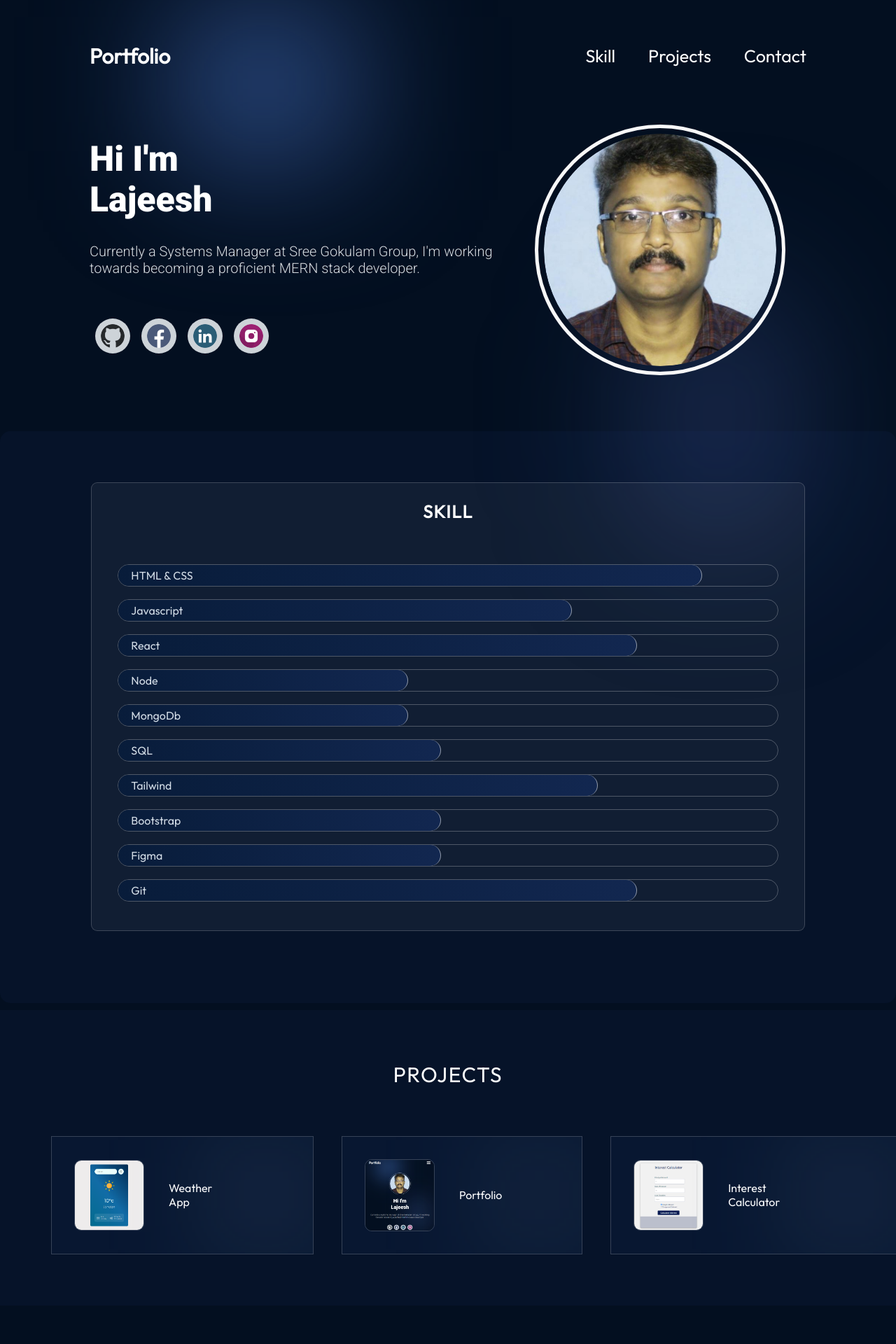
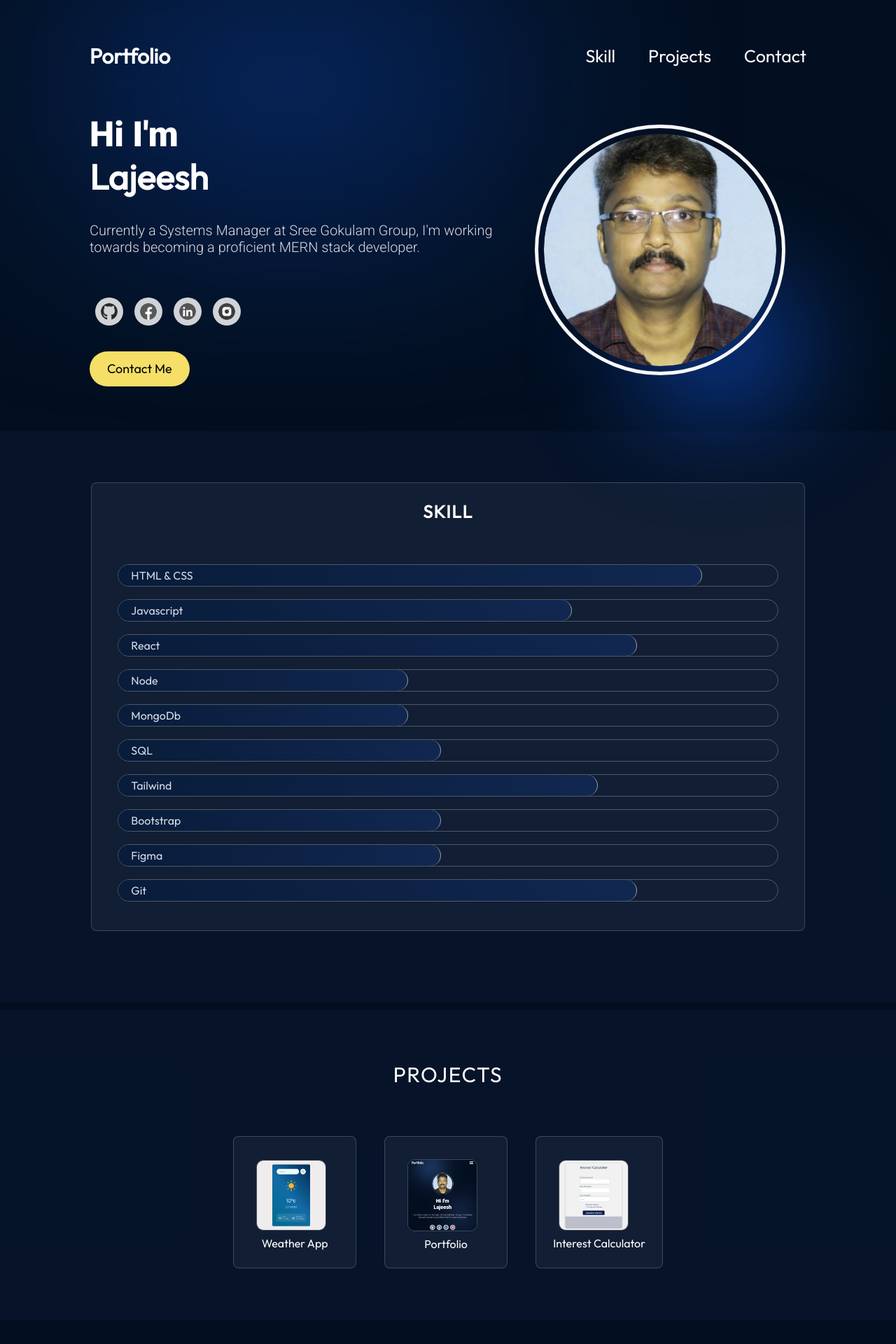
Before and after one commit to lajeesh1/portfolio-Lajeesh, a React (Vite) app: page / in a window 1280 px wide. Shown: the top 1920 px of the page at 70% size. Built offline with nearby package versions, Linux system fonts and the light colour scheme.

Commit message:
project updated-3 191024

```diff
--- a/src/Data/history.json
+++ b/src/Data/history.json
@@ -1,7 +1,7 @@
 [
   {
     "role": "Weather App",
-    "organisation": "",
+    "link": "https://github.com/lajeesh1/weather-app",
     "startDate": "",
     "endDate": "",
     "experiences": [
@@ -10,7 +10,7 @@
   },
   {
     "role": "Portfolio",
-    "organisation": "",
+    "link": "https://github.com/lajeesh1/portfolio-Lajeesh",
     "startDate": "",
     "endDate": "",
     "experiences": [
@@ -20,7 +20,7 @@
   },
   {
     "role": "Interest Calculator",
-    "organisation": "",
+    "link": "https://github.com/lajeesh1/interestCalculator",
     "startDate": "",
     "endDate": "",
     "experiences": [
--- a/src/components/experience/Experience.module.css
+++ b/src/components/experience/Experience.module.css
@@ -6,6 +6,7 @@
   margin-left: auto;
   margin-right: auto;
   background-color: var(--color-secondary);
+
 
   border-radius: 0px;
   padding: 73px;
@@ -67,18 +68,33 @@
   gap: 40px;
 }
 
+.historyLink {
+  text-decoration: none;
+  color: inherit;
+  display: block;
+  text-align: center;
+}
+
+.historyLink:hover {
+  text-decoration: none;
+}
+
+
 .historyItem {
   display: flex;
   flex-direction: row;
   align-items: center;
   gap: 17px;
   background: var(--color-secondary);
-  border-radius: 0px;
+  background-color: rgba(240, 248, 255, 0.048);
+  border-radius: 8px;
   padding: 24px;
   overflow: hidden;
 
   border: 1px solid rgba(255, 255, 255, 0.185);
+  transition: background-color 0.3s ease;
 }
+
 
 .historyItem img {
   width: 100px;
@@ -123,8 +139,14 @@
   display: block;
   margin-right: 18px;
   box-sizing: border-box;
+
 }
+.historyItem img:hover{
+  .historyItem{
+    background-color: rgba(240, 248, 255, 0.192);
 
+  }
+}
 
 
 .blur {
--- a/src/components/experience/Projects.jsx
+++ b/src/components/experience/Projects.jsx
@@ -1,31 +1,73 @@
+// import React from "react";
+// import skills from "../../Data/skills.json";
+// import history from "../../Data/history.json";
+// import { getImageUrl } from "../../utils";
+// import styles from "./Experience.module.css";
+// function Projects() {
+//   return (
+//     <section className={styles.container} id="experience">
+//       <h3 className={styles.title}>Projects</h3>
+//       <div className={styles.content}>
+//         <ul className={styles.history}>
+//           {history.map((history, id) => (
+//             <li className={styles.historyItem} key={id}>
+
+//               <img
+//                 src={getImageUrl(history.imageSrc)}
+//                 alt={`${history.app} logo`}
+//               />
+//               <div className={styles.historyItemDetails}>
+//                 <p>{`${history.role}`}</p>
+//                 <h3 className={styles.company}>{` ${history.organisation}`}</h3>
+//                 <p>{`${history.startDate}  ${history.endDate}`}</p>
+//                 <ul>
+//                   {history.experiences.map((experience, id) => (
+//                     <li key={id}>{experience}</li>
+//                   ))}
+//                 </ul>
+//               </div>
+//               <div className={styles.blur}></div>
+//             </li>
+//           ))}
+//         </ul>
+//       </div>
+//     </section>
+//   );
+// }
+
+// export default Projects;
+
 import React from "react";
 import skills from "../../Data/skills.json";
 import history from "../../Data/history.json";
 import { getImageUrl } from "../../utils";
 import styles from "./Experience.module.css";
+
 function Projects() {
   return (
     <section className={styles.container} id="experience">
       <h3 className={styles.title}>Projects</h3>
       <div className={styles.content}>
         <ul className={styles.history}>
-          {history.map((history, id) => (
+          {history.map((item, id) => (
             <li className={styles.historyItem} key={id}>
+              <a href={`${item.link}`} target="_blank" rel="noopener noreferrer" className={styles.historyLink}>
                 <img
-                src={getImageUrl(history.imageSrc)}
-                alt={`${history.app} logo`}
+                  src={getImageUrl(item.imageSrc)}
+                  alt={`${item.app} logo`}
                 />
                 <div className={styles.historyItemDetails}>
-                <p>{`${history.role}`}</p>
-                <h3 className={styles.company}>{` ${history.organisation}`}</h3>
-                <p>{`${history.startDate}  ${history.endDate}`}</p>
+                  <p>{`${item.role}`}</p>
+
+                  <p>{`${item.startDate}  ${item.endDate}`}</p>
                   <ul>
-                  {history.experiences.map((experience, id) => (
-                    <li key={id}>{experience}</li>
+                    {item.experiences.map((experience, idx) => (
+                      <li key={idx}>{experience}</li>
                     ))}
                   </ul>
                 </div>
-              <div className={styles.blur}></div>
+
+              </a>
             </li>
           ))}
         </ul>
--- a/src/components/hero/Hero.jsx
+++ b/src/components/hero/Hero.jsx
@@ -1,3 +1,44 @@
+// import React from "react";
+// import styles from "./Hero.module.css";
+// import { getImageUrl } from "../../utils";
+// import fb from "../../../assets/socialMedia/fb.png";
+// import git from "../../../assets/socialMedia/git.png";
+// import linkedin from "../../../assets/socialMedia/linkedin.png";
+// import insta from "../../../assets/socialMedia/insta.png";
+
+// function Hero() {
+//   return (
+//     <section className={styles.container}>
+//       <div className={styles.content}>
+//         <h1 className={styles.title}>Hi I'm <br/> Lajeesh</h1>
+//         <p className={styles.description}>
+//           Currently a Systems Manager at Sree Gokulam Group, I'm working towards
+//           becoming a proficient MERN stack developer.
+//         </p>
+//         {/* <a className={styles.contactBtn} href="mailto:lajeeshk@hotmail.com">
+//           Contact Me
+//         </a> */}
+//         <div className={styles.socialMedia}>
+//           <img src={git} alt="git" />
+//           <img src={fb} alt="facebook" />
+
+//           <img src={linkedin} alt="linkdin" />
+//           <img src={insta} alt="insta" />
+//         </div>
+//       </div>
+//       <img
+//         className={styles.heroImg}
+//         src={getImageUrl("hero/heroImage.png")}
+//         alt=""
+//       />
+//       <div className={styles.topBlur}></div>
+//       <div className={styles.bottomBlur}></div>
+//     </section>
+//   );
+// }
+
+// export default Hero;
+
 import React from "react";
 import styles from "./Hero.module.css";
 import { getImageUrl } from "../../utils";
@@ -10,7 +51,7 @@ function Hero() {
   return (
     <section className={styles.container}>
       <div className={styles.content}>
-        <h1 className={styles.title}>Hi I'm <br/> Lajeesh</h1>
+        <h1 className={styles.title}>Hi I'm <br/><span>Lajeesh</span> </h1>
         <p className={styles.description}>
           Currently a Systems Manager at Sree Gokulam Group, I'm working towards
           becoming a proficient MERN stack developer.
@@ -19,12 +60,14 @@ function Hero() {
           Contact Me
         </a> */}
         <div className={styles.socialMedia}>
-          <img src={git} alt="git" />
+          <a href="https://github.com/lajeesh1?tab=repositories" target="_blank" rel="noopener noreferrer">
+            <img src={git} alt="git" />
+          </a>
           <img src={fb} alt="facebook" />
-
-          <img src={linkedin} alt="linkdin" />
+          <img src={linkedin} alt="linkedin" />
           <img src={insta} alt="insta" />
         </div>
+        <button className="contact-button">Contact Me</button>
       </div>
       <img
         className={styles.heroImg}
--- a/src/components/hero/Hero.module.css
+++ b/src/components/hero/Hero.module.css
@@ -20,9 +20,20 @@
   z-index: 1;
 }
 
+button{
+  background-color: #f5df66;
+  height: 50px;
+  padding:0 25px ;
+  border-radius: 50px;
+  border: none;
+  margin-top: 25px;
+  font-size: 18px;
+
+}
+
 .socialMedia img {
-  filter: grayscale(50%);
-  height: 50px;
+  filter: grayscale(100%);
+  height: 40px;
   margin: 8px;
   background-color: rgba(240, 248, 255, 0.842);
   padding: 8px;
@@ -36,8 +47,8 @@
 }
 
 .title {
-  font-size: 65px;
-  font-weight: 600;
+  font-size: 40px;
+  font-weight: 200;
   margin-bottom: 33px;
 
   font-family: var(--font-roboto);
@@ -49,6 +60,13 @@
     rgba(255, 255, 25 5, 1) 70%,
     rgba(2 55, 255, 255, 0) 120%
   );
+}
+
+.title span{
+
+  font-size: 50px;
+  font-weight: 600;
+
 }
 
 .description {
@@ -82,28 +100,28 @@
 
 .topBlur {
   position: absolute;
-  width: 30vh;
+  width: 70vh;
   height: 20vh;
   min-width: 200px;
   min-height: 200px;
   top: -128px;
-  left: 10vw;
+  left: 5px;
   border: 750px;
-  background: rgba(65, 106, 182, 0.788);
-  filter: blur(100px);
+  background: rgba(16, 93, 235, 0.651);
+  filter: blur(150px);
 }
 
 .bottomBlur {
   position: absolute;
-  width: 30h;
-  height: 50vh;
+  width: 15vh;
+  height: 25vh;
   min-width: 250px;
   min-height: 200px;
   top: 246px;
-  right: 2px;
+  right: 0px;
   border-radius: 750px;
-  background: rgba(56, 80, 139, 0.397);
-  filter: blur(100px);
+  background: rgba(16, 93, 235, 0.514);
+  filter: blur(75px);
 }
 
 @media screen and (max-width: 830px) {
--- a/src/components/skill/about.module.css
+++ b/src/components/skill/about.module.css
@@ -3,7 +3,7 @@
 .container {
   position: relative;
   background-color: var(--color-secondary);
-  border-radius: 15px;
+  border-radius: 0px;
   padding: 73px;
   margin-top: 50px;
   z-index: 1;
@@ -51,7 +51,7 @@
   margin-bottom: 30px;
   flex-direction: column;
   align-items: center;
-  border-radius: 9px;
+  border-radius: 8px;
 
   list-style: none;
   padding: 25px;
@@ -62,6 +62,7 @@
 .aboutItem h3 {
   font-size: 25px;
   font-weight: 600;
+
 }
 
 .aboutItem img {
```
Lines whose indentation alone changed are shown as unchanged.
